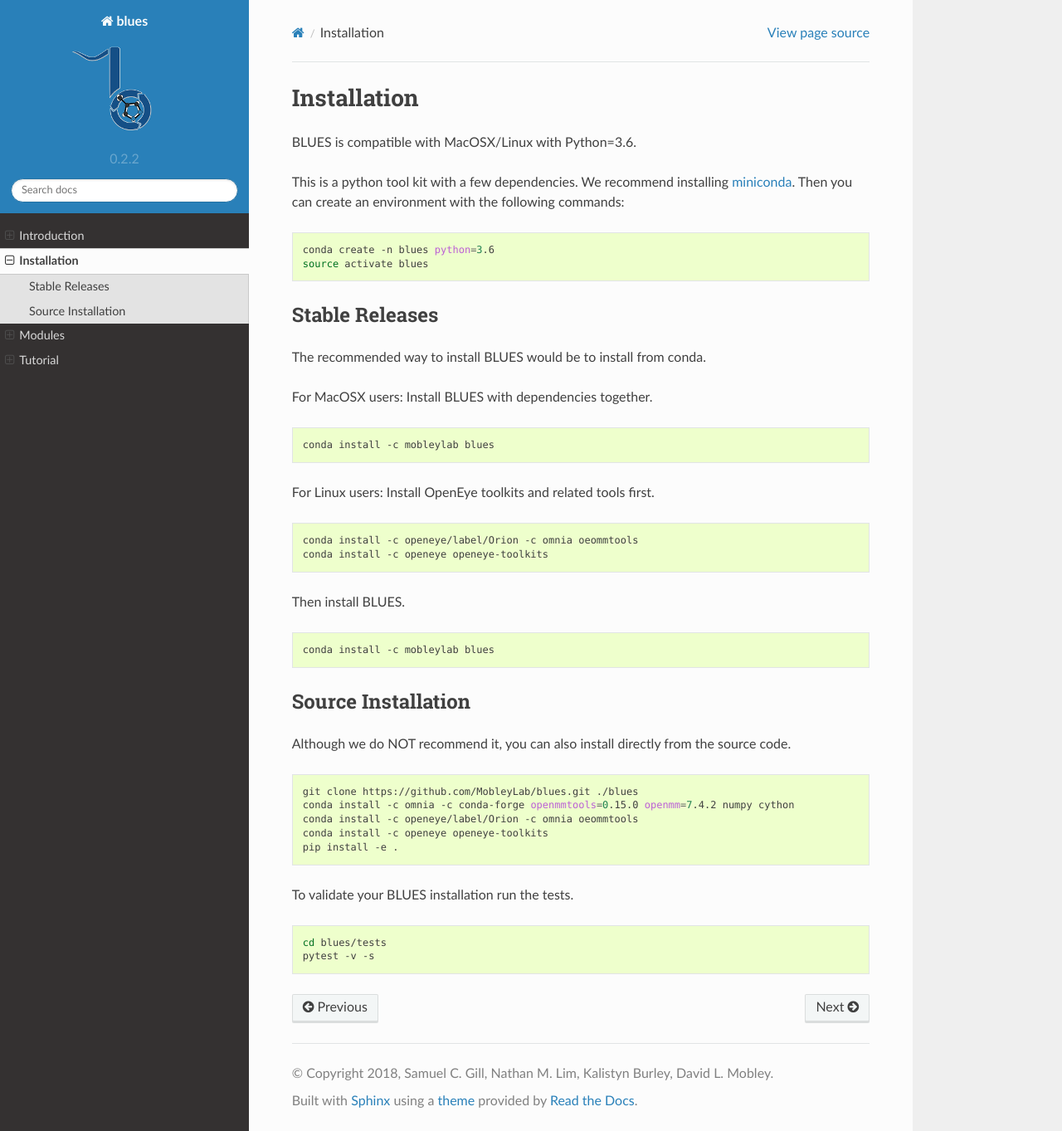
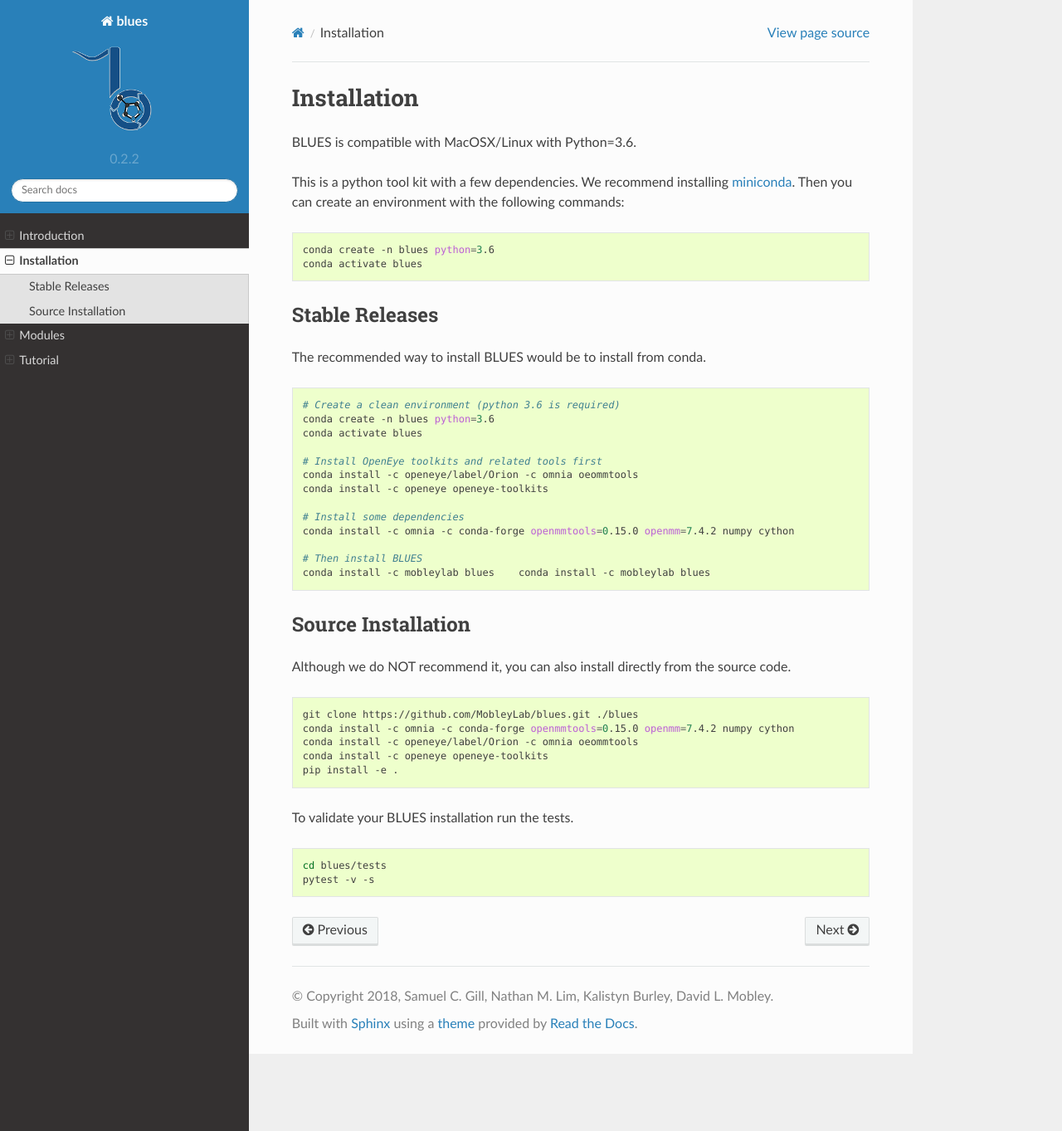
Before and after one commit to MobleyLab/blues, a Sphinx documentation site: the page built from docs/installation.rst, in a window 1280 px wide and 1363 px high. Shown: the whole window at 83% size. Built offline with Sphinx 7.4.7 and the Read the Docs theme 2.0.0, drawn with Linux system fonts in a browser that asks for light colours.

Commit message:
Updated conda installation instructions

```diff
--- a/docs/installation.rst
+++ b/docs/installation.rst
@@ -10,32 +10,28 @@ environment with the following commands:
 .. code-block:: bash
 
    conda create -n blues python=3.6
-   source activate blues
+   conda activate blues
 
 Stable Releases
 ---------------
 The recommended way to install BLUES would be to install from conda.
 
-For MacOSX users:
-Install BLUES with dependencies together.
 
 .. code-block:: bash
 
-    conda install -c mobleylab blues
+    # Create a clean environment (python 3.6 is required)
+    conda create -n blues python=3.6
+    conda activate blues
 
-For Linux users:
-Install OpenEye toolkits and related tools first.
-
-.. code-block:: bash
-
+    # Install OpenEye toolkits and related tools first
     conda install -c openeye/label/Orion -c omnia oeommtools
     conda install -c openeye openeye-toolkits
 
-Then install BLUES.
+    # Install some dependencies
+    conda install -c omnia -c conda-forge openmmtools=0.15.0 openmm=7.4.2 numpy cython
 
-.. code-block:: bash
-
-    conda install -c mobleylab blues
+    # Then install BLUES
+    conda install -c mobleylab blues    conda install -c mobleylab blues
 
 
 Source Installation
```
